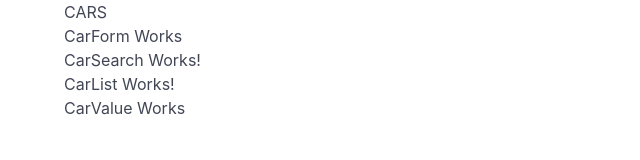
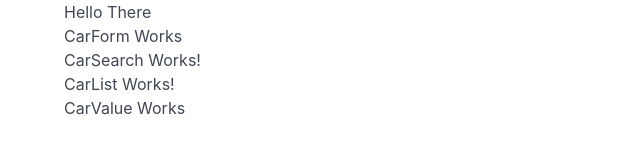
Before and after one commit to SmackSmash/grider-cars, a React (Vite) app: page / in a window 1280 px wide. Shown: the top 160 px of the page, without its empty margins (0-640 px from the left). Built offline with nearby package versions, Linux system fonts and the light colour scheme.

Commit message:
Completed full redux setup from memory and one error message. Success

```diff
--- a/src/App.jsx
+++ b/src/App.jsx
@@ -1,12 +1,21 @@
+import { useSelector, useDispatch } from 'react-redux';
+import { sayBye } from './store';
 import CarForm from './components/CarForm/CarForm';
 import CarSearch from './components/CarSearch/CarSearch';
 import CarList from './components/CarList/CarList';
 import CarValue from './components/CarValue/CarValue';
 
 const App = () => {
+  const test = useSelector(({ test }) => test);
+  const dispatch = useDispatch();
+
+  const handleClick = () => {
+    dispatch(sayBye());
+  };
+
   return (
     <div className='container'>
-      <h1>CARS</h1>
+      <h1 onClick={handleClick}>{test}</h1>
       <CarForm />
       <CarSearch />
       <CarList />
--- a/src/store/index.js
+++ b/src/store/index.js
@@ -4,8 +4,8 @@ const testSlice = createSlice({
   name: 'test',
   initialState: 'Hello There',
   reducers: {
-    sayBye: (state, action) => {
-      state = 'Bye Bye';
+    sayBye: () => {
+      return 'Bye Bye';
     }
   }
 });
@@ -16,4 +16,5 @@ const store = configureStore({
   }
 });
 
+export const { sayBye } = testSlice.actions;
 export default store;
```
